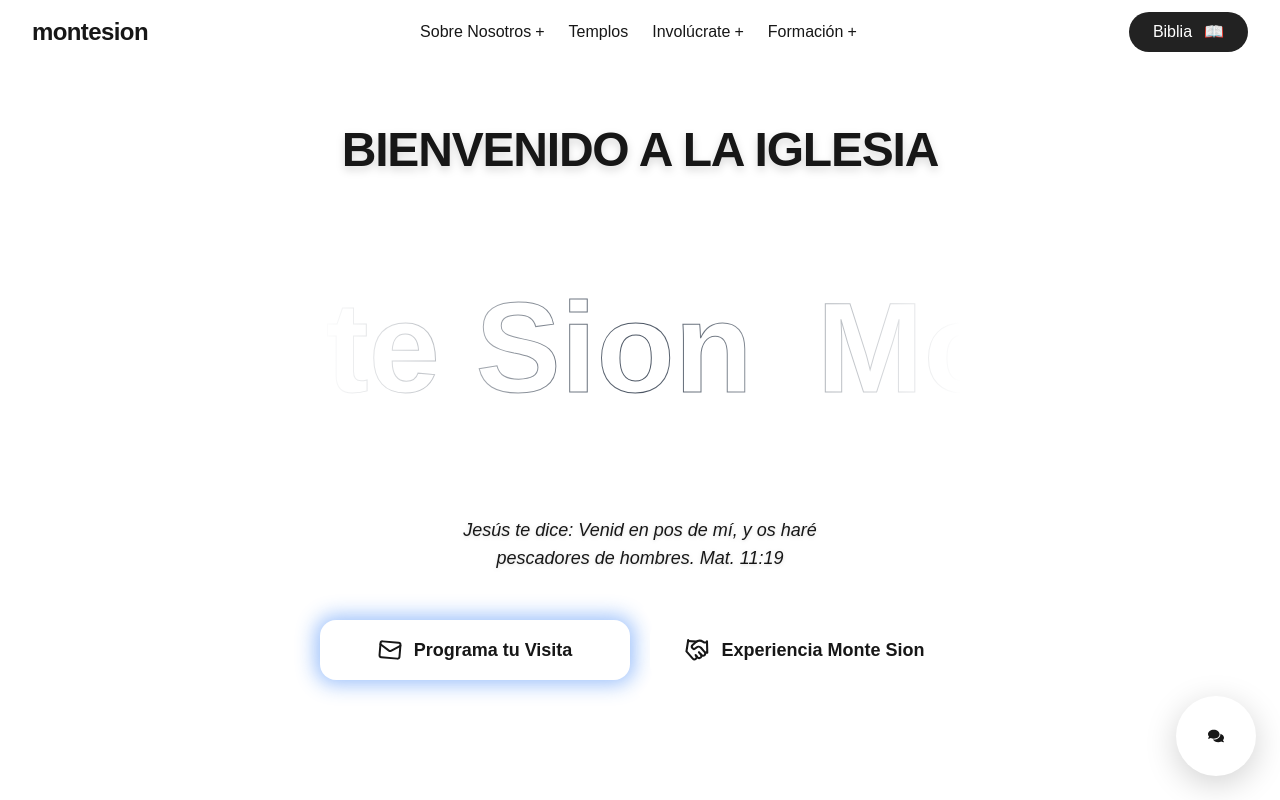
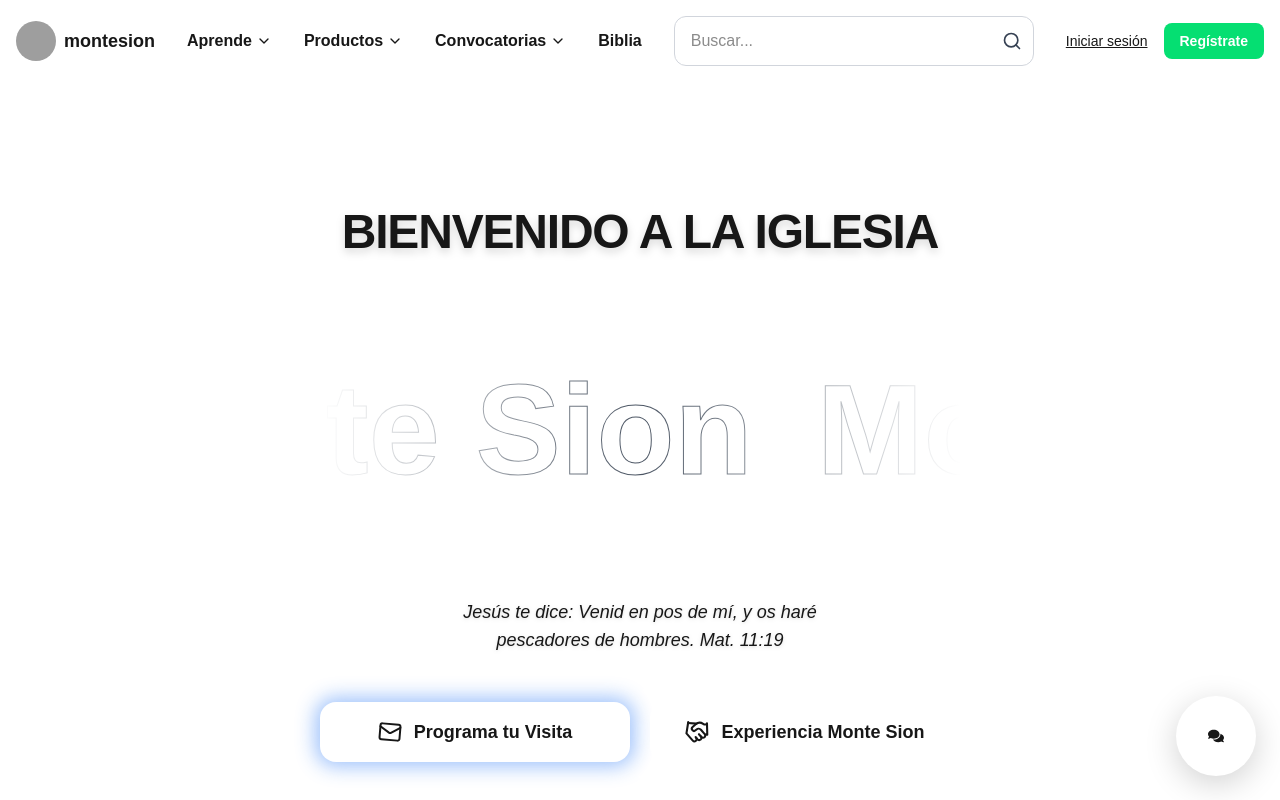
Before and after one commit to abnhernandez/montesion, a Next.js app: page / in a window 1280 px wide. Shown: the top 800 px of the page. Built offline with nearby package versions, Linux system fonts and the light colour scheme; no server answers; grey boxes are pictures that could not be loaded.

Commit message:
feat: Refactor navigation components and update layout visibility rules

```diff
--- a/app/usuarios/mis_cursos/page.tsx
+++ b/app/usuarios/mis_cursos/page.tsx
@@ -5,7 +5,6 @@ import BannerAlert from "@/components/ui/BannerAlert";
 import { createClient } from '@supabase/supabase-js';
 import { useSearchParams } from "next/navigation";
 import BienvenidaUsuarios from "@/components/aula/bienvenida_usuarios";
-import Navbar from "@/components/aula/navbar";
 import BarranavAula from "@/components/aula/barranav";
 import MisBootcamps from "@/components/aula/misbootcamps";
 import Aviso from "@/components/aula/aviso";
@@ -179,7 +178,6 @@ export default function MisCursosPage() {
       <main className="max-w-7xl mx-auto px-4 sm:px-6 lg:px-8 py-8 min-h-screen">
         {!viewFavoritos && (
           <div>
-            <Navbar/>
             <BienvenidaUsuarios username={username} />
           </div>
         )}
--- a/components/LayoutWrapper.tsx
+++ b/components/LayoutWrapper.tsx
@@ -1,14 +1,14 @@
 'use client';
 
 import { usePathname } from 'next/navigation';
-import { BarradeNavegacion } from '@/components/BarradeNavegacion';
+import { BarradeNavegacion } from '@/components/ui/BarradeNavegacion';
 import Footer from '@/components/Footer';
 
 export default function LayoutWrapper({ children }: { children: React.ReactNode }) {
   const pathname = usePathname();
 
   // Lista de rutas donde ocultar navbar y footer
-  const hideLayoutRoutes = ['/usuarios', '/login', '/registro', '/agenda'];
+  const hideLayoutRoutes = ['/users', '/agenda'];
 
   const shouldHideLayout = hideLayoutRoutes.some((path) => pathname.startsWith(path));
 
--- /dev/null
+++ b/components/ui/BarradeNavegacion.tsx
@@ -0,0 +1,222 @@
+"use client"
+
+import Link from "next/link"
+import { useEffect, useState, useRef } from "react"
+import { createClient } from "@supabase/supabase-js"
+import { ChevronDown, Menu, X, Search } from "lucide-react"
+
+const supabaseUrl = process.env.NEXT_PUBLIC_SUPABASE_URL || ""
+const supabaseAnonKey = process.env.NEXT_PUBLIC_SUPABASE_ANON_KEY || ""
+const supabase = createClient(supabaseUrl, supabaseAnonKey)
+
+export function BarradeNavegacion() {
+  const [username, setUsername] = useState<string>("")
+  const [isAuthenticated, setIsAuthenticated] = useState<boolean | null>(null)
+  const [mobileMenuOpen, setMobileMenuOpen] = useState(false)
+  const [avatarMenuOpen, setAvatarMenuOpen] = useState(false)
+  const [mounted, setMounted] = useState(false)
+
+  useEffect(() => {
+    setMounted(true);
+    let _mounted = true;
+    async function fetchUser() {
+      const { data: { user } } = await supabase.auth.getUser();
+      if (!_mounted) return;
+      if (user) {
+        setUsername(user.user_metadata?.username || user.email || "Usuario");
+        setIsAuthenticated(true);
+      } else {
+        setIsAuthenticated(false);
+      }
+    }
+    fetchUser();
+    // Listen to auth state changes
+    const { data: listener } = supabase.auth.onAuthStateChange((_event, session) => {
+      if (!_mounted) return;
+      if (session?.user) {
+        setUsername(session.user.user_metadata?.username || session.user.email || "Usuario");
+        setIsAuthenticated(true);
+      } else {
+        setIsAuthenticated(false);
+        setUsername("");
+      }
+    });
+    return () => {
+      _mounted = false;
+      listener?.subscription.unsubscribe();
+    };
+  }, [])
+
+  const navigationItems = [
+    { label: "Aprende", hasSubmenu: true },
+    { label: "Productos", hasSubmenu: true },
+    { label: "Convocatorias", hasSubmenu: true },
+    { label: "Biblia", hasSubmenu: false, isIframe: true },
+  ]
+
+  const [showBible, setShowBible] = useState(false)
+  // Memoize the iframe so it doesn't reload on every open
+  const bibleIframeRef = useRef<HTMLIFrameElement | null>(null)
+
+  const renderNavItems = () =>
+    navigationItems.map((item) => (
+      <li key={item.label}>
+        {item.isIframe ? (
+          <button
+            className="flex items-center gap-1 font-semibold text-base hover:opacity-80 transition-colors"
+            onClick={() => setShowBible(true)}
+          >
+            {item.label}
+          </button>
+        ) : (
+          <button
+            className="flex items-center gap-1 font-semibold text-base hover:opacity-80 transition-colors"
+          >
+            {item.label}
+            {item.hasSubmenu && <ChevronDown className="w-4 h-4" />}
+          </button>
+        )}
+      </li>
+    ))
+
+  return (
+    <nav className="w-full sticky top-0 z-50 bg-transparent">
+      <div className="max-w-screen-xl mx-auto px-4 py-4 flex items-center justify-between">
+        {/* Logo */}
+        <div className="flex items-center gap-2">
+          <Link href="/" className="flex items-center gap-2">
+            <img
+              src="https://dfbowysefibjlbmmizlq.supabase.co/storage/v1/object/public/assets/logo_minimalist_modern.png"
+              alt="Logo Montesion"
+              className="h-10 w-10 rounded-full object-cover"
+            />
+            <span className="font-bold text-lg">montesion</span>
+          </Link>
+        </div>
+
+        {/* Desktop Navigation */}
+        <ul className="hidden md:flex items-center gap-8">
+          {renderNavItems()}
+        </ul>
+
+        {/* Buscador */}
+        <div className="relative w-full md:w-[360px]">
+  		<input
+    	type="text"
+   		placeholder="Buscar..."
+    	className="w-full pl-4 pr-10 py-3 rounded-xl border border-gray-300 focus:border-green-500 focus:ring-2 focus:ring-green-300 text-base transition-all duration-200 outline-none"
+    	aria-label="Buscar"
+  		/>
+  			<Search className="absolute right-3 top-1/2 transform -translate-y-1/2 w-5 h-5 text-gray-700" />
+		</div>
+
+        {/* Auth Buttons / Username */}
+        <div className="hidden md:flex items-center gap-4 relative">
+          {mounted ? (
+            isAuthenticated ? (
+              <>
+                <button
+                  className="relative focus:outline-none"
+                  onClick={() => setAvatarMenuOpen((v) => !v)}
+                  aria-label="Abrir menú de usuario"
+                >
+                  <img
+                    src="https://dfbowysefibjlbmmizlq.supabase.co/storage/v1/object/public/assets/isotipo_montesion.webp"
+                    alt="Avatar usuario"
+                    className="h-12 w-12 rounded-full border-2 border-purple-300 shadow-md object-cover"
+                    style={{ background: '#fff' }}
+                  />
+                  <ChevronDown className="absolute right-0 bottom-0 w-5 h-5 text-indigo-900" />
+                </button>
+                {avatarMenuOpen && (
+                  <div className="absolute right-0 mt-2 w-64 bg-white rounded-2xl shadow-xl border z-50 animate-fade-in flex flex-col overflow-hidden">
+                    <div className="bg-green-50 px-4 py-3 border-b border-gray-100">
+                      <div className="font-semibold text-gray-700 text-sm mb-1">¡Hola, {username}!</div>
+                      <div className="text-xs text-gray-500">Tu plan actual es:</div>
+                      <div className="font-bold text-base text-gray-800">Plan Premium MAX</div>
+                    </div>
+                    <button className="text-left px-4 py-3 hover:bg-gray-100 font-semibold text-gray-800 text-base">Mi progreso</button>
+                    <button className="text-left px-4 py-3 hover:bg-gray-100 font-semibold text-gray-800 text-base">Mi cuenta</button>
+                    <button className="text-left px-4 py-3 hover:bg-gray-100 font-semibold text-gray-800 text-base">Mis paquetes</button>
+                    <button className="text-left px-4 py-3 hover:bg-gray-100 font-semibold text-red-600 text-base border-t border-gray-100" onClick={() => { supabase.auth.signOut(); setAvatarMenuOpen(false); }}>Salir</button>
+                  </div>
+                )}
+              </>
+            ) : (
+              <>
+                <Link href="/users/sign_in" className="text-sm underline">Iniciar sesión</Link>
+                <Link
+                  href="/users/sign_up"
+                  className="bg-green-400 hover:bg-green-500 text-white font-bold px-4 py-2 rounded-lg text-sm"
+                >
+                  Regístrate
+                </Link>
+              </>
+            )
+          ) : null}
+        </div>
+
+        {/* Mobile Menu Button */}
+        <button
+          onClick={() => setMobileMenuOpen(!mobileMenuOpen)}
+          className="md:hidden"
+          aria-label="Abrir menú"
+        >
+          {mobileMenuOpen ? <X className="w-6 h-6" /> : <Menu className="w-6 h-6" />}
+        </button>
+      </div>
+
+      {/* Mobile Menu */}
+      {mobileMenuOpen && (
+        <div className="md:hidden px-4 pb-4">
+          <ul className="flex flex-col gap-4">
+            {renderNavItems()}
+          </ul>
+          <div className="mt-4">
+            <input
+              type="text"
+              placeholder="Buscar..."
+              className="w-full pl-4 pr-10 py-2 rounded-xl text-base bg-transparent shadow-none focus:ring-0 focus:outline-none"
+            />
+          </div>
+          <div className="mt-4 flex flex-col gap-2">
+            {isAuthenticated ? (
+              <span className="text-sm font-medium">Hola, {username}</span>
+            ) : (
+              <>
+                <Link href="/users/sign_in" className="text-sm underline">Iniciar sesión</Link>
+                <Link
+                  href="/users/sign_up"
+                  className="bg-green-400 hover:bg-green-500 text-white font-bold px-4 py-2 rounded-lg text-sm"
+                >
+                  Regístrate
+                </Link>
+              </>
+            )}
+          </div>
+        </div>
+      )}
+      {/* Biblia Iframe Modal */}
+      {showBible && (
+        <div className="fixed inset-0 z-[100] bg-black bg-opacity-90">
+          <button
+            className="absolute top-4 right-6 text-black hover:text-red-400 text-3xl font-bold z-20"
+            onClick={() => setShowBible(false)}
+            aria-label="Cerrar Biblia"
+            style={{ position: 'fixed' }}
+          >
+            <X className="w-8 h-8" />
+          </button>
+          <iframe
+            ref={bibleIframeRef}
+            src="https://www.bible.com/bible/149/GEN.1.RVR1960"
+            title="Biblia"
+            className="w-full h-full border-0 rounded-none"
+            allowFullScreen
+            style={{ position: 'fixed', top: 0, left: 0, width: '100vw', height: '100vh', zIndex: 10, display: showBible ? 'block' : 'none' }}
+          />
+        </div>
+      )}
+    </nav>
+  )
+}
```
